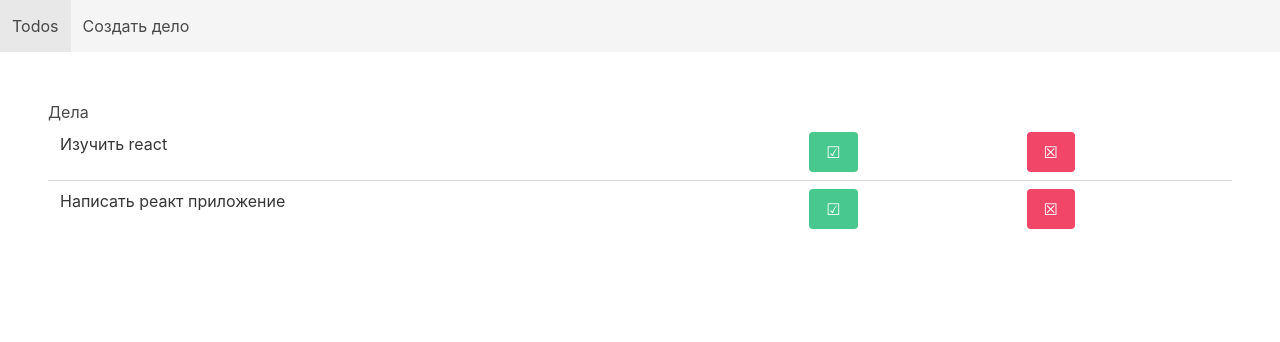
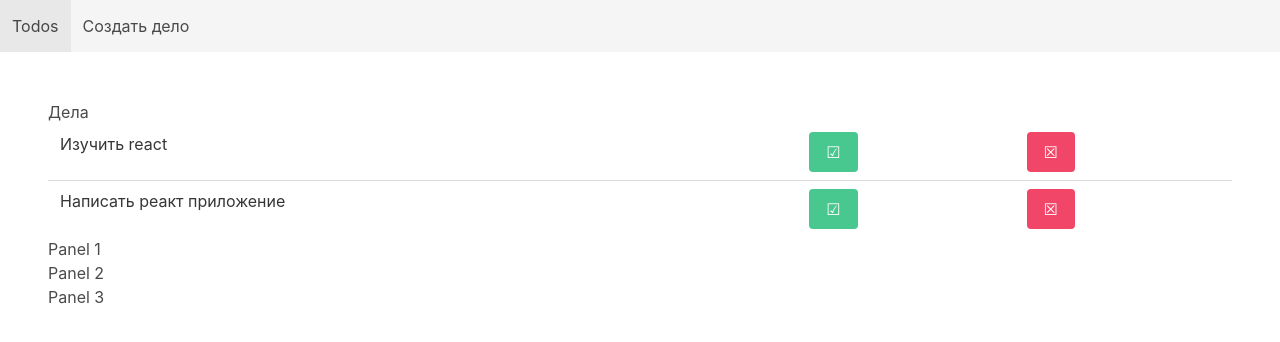
Before and after one commit to TheonAegor/react-todo, a React (Create React App) app: page / in a window 1280 px wide. Shown: the top 342 px of the page. Built offline with nearby package versions, Linux system fonts and the light colour scheme.

Commit message:
added routing

```diff
--- a/src/App.js
+++ b/src/App.js
@@ -2,6 +2,7 @@ import { Component } from "react";
 import { HashRouter, Routes, Route, NavLink } from "react-router-dom";
 import TodoList from "./components/todoList/TodoList";
 import TodoAdd from "./components/todoAdd/TodoAdd";
+import Panel from "./components/panel/Panel";
 
 const date1 = new Date(2021, 7, 19, 14, 5);
 const date2 = new Date(2021, 7, 19, 15, 23);
@@ -55,8 +56,9 @@ export default class App extends Component {
             <NavLink
               to="/"
               className={({ isActive }) =>
-                'navbar-item is-uppercasee' +
-                (isActive ? ' is-active' : '')} >
+                "navbar-item is-uppercasee" + (isActive ? " is-active" : "")
+              }
+            >
               Todos
             </NavLink>
           </div>
@@ -65,7 +67,9 @@ export default class App extends Component {
               <NavLink
                 to="/add"
                 className={({ isActive }) =>
-                  'navbar-item' + (isActive ? ' is-active' : '')}>
+                  "navbar-item" + (isActive ? " is-active" : "")
+                }
+              >
                 Создать дело
               </NavLink>
             </div>
@@ -76,11 +80,18 @@ export default class App extends Component {
             <Route
               path="/"
               element={
+                <>
                   <TodoList
                     list={this.state.data}
                     setDone={this.setDone}
                     delete={this.delete}
                   ></TodoList>
+                  <Panel title="Panel 1">
+                    <Panel title="Panel 2">
+                      <Panel title="Panel 3" />
+                    </Panel>
+                  </Panel>
+                </>
               }
             />
             <Route path="/add" element={<TodoAdd add={this.add} />} />
--- /dev/null
+++ b/src/components/panel/Panel.js
@@ -0,0 +1,16 @@
+import React from "react";
+
+function Panel(props) {
+    function handleDivClick(e) {
+        console.log(props.title);
+    }
+
+    return (
+        <div onClick={handleDivClick}>
+            <h6>{props.title}</h6>
+            {props.children}
+        </div>
+    )
+}
+
+export default Panel;
```
Lines whose indentation alone changed are shown as unchanged.
